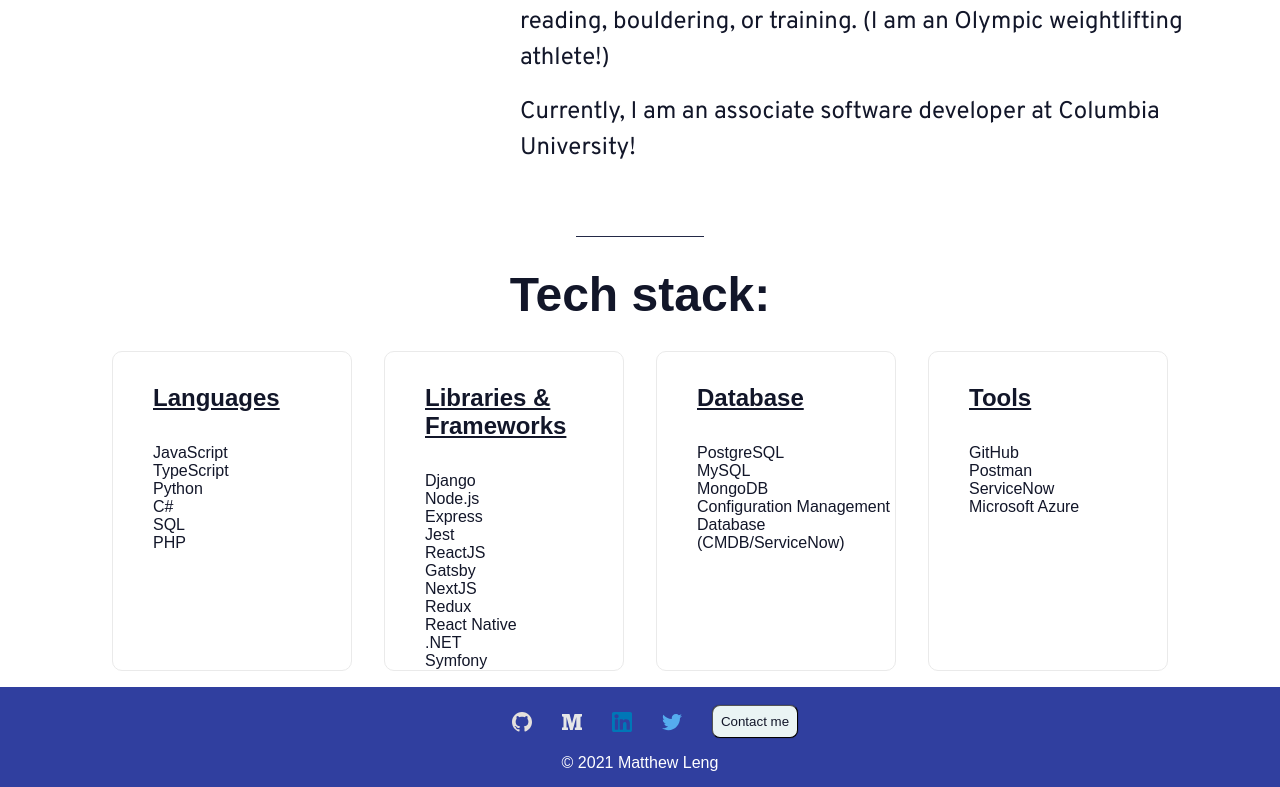
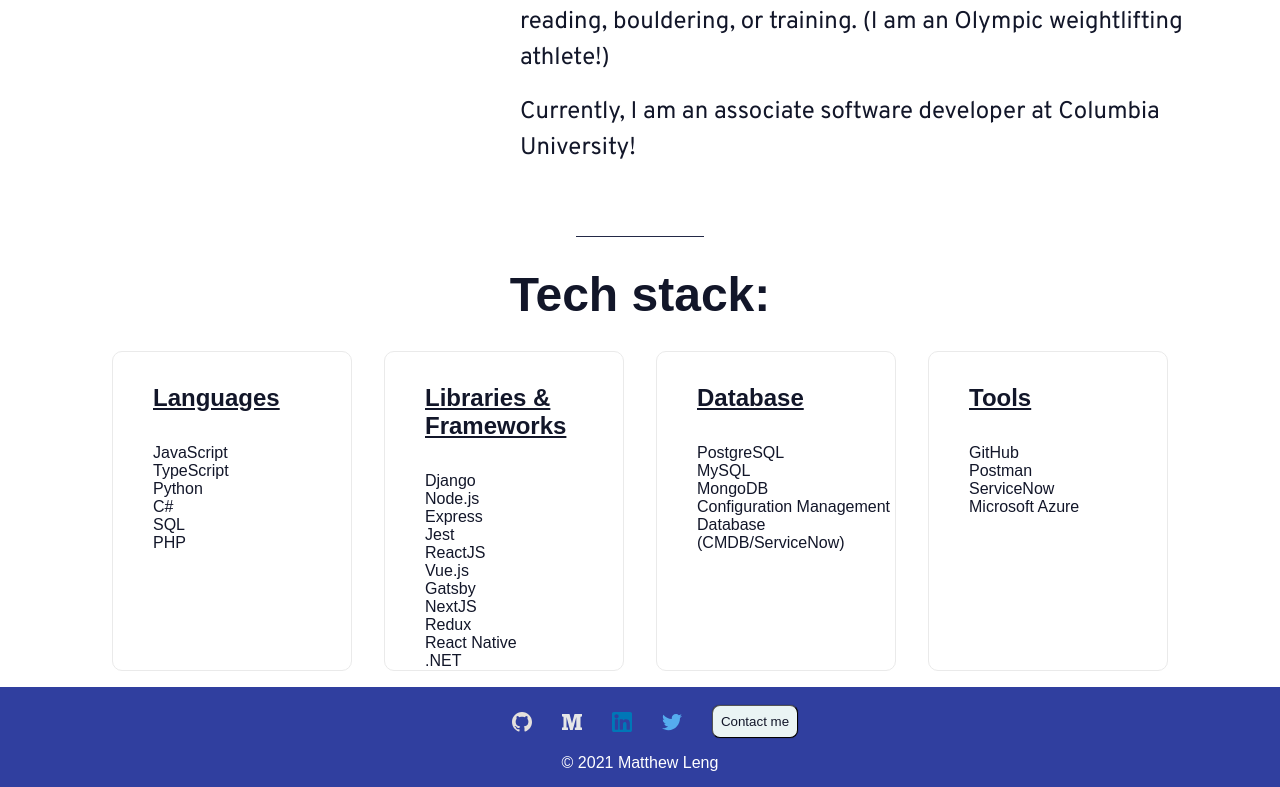
Before and after one commit to Mleng89/portfolio, a Next.js app: page /about in a window 1280 px wide. Shown: the part 703-1490 px from the top of the page. Built offline with nearby package versions, Linux system fonts and the light colour scheme; a web font is replaced by a local one.

Commit message:
Added: Vuejs under libraries and framework

```diff
--- a/pages/about.js
+++ b/pages/about.js
@@ -75,6 +75,7 @@ export default function about() {
                 <li>Express</li>
                 <li>Jest</li>
                 <li>ReactJS</li>
+                <li>Vue.js</li>
                 <li>Gatsby</li>
                 <li>NextJS</li>
                 <li>Redux</li>
```
